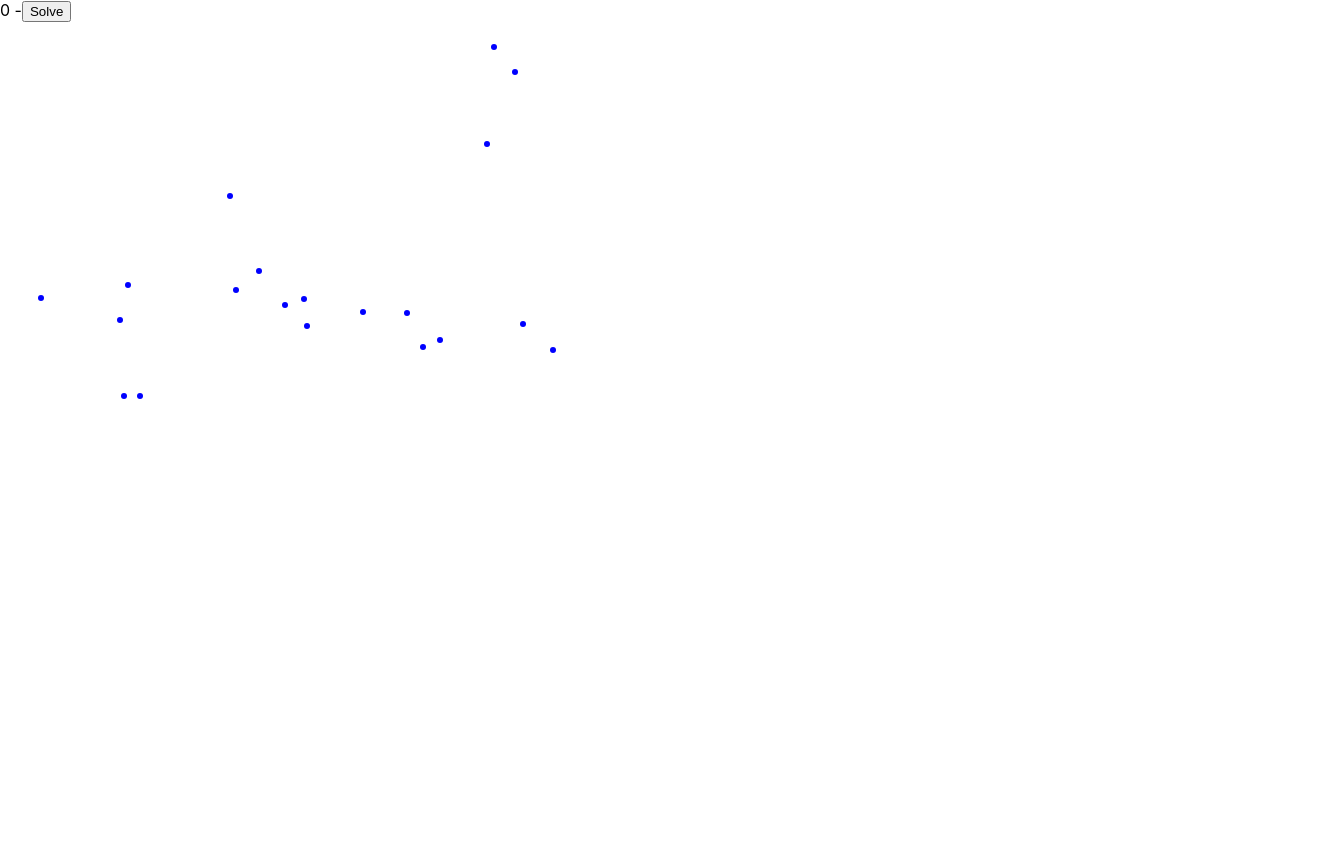
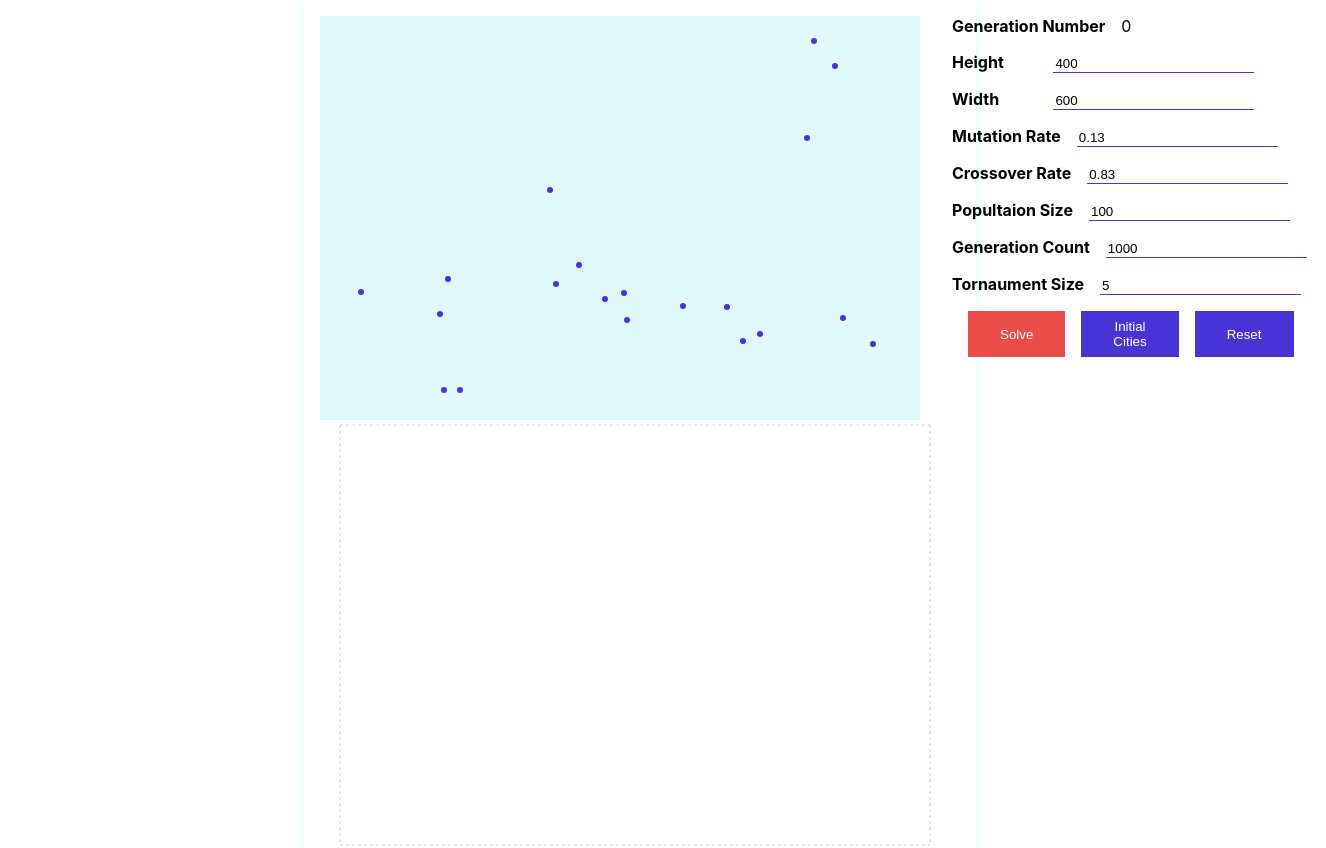
Before and after one commit to javadtavakoli/TSP-GA-React, a React (Create React App) app: page / in a window 1280 px wide. Shown: the top 848 px of the page, 1326 px wide, since content can reach past the window. Before the commit the page ends 800 px from the top, so only its background shows below. Built offline with nearby package versions, Linux system fonts and the light colour scheme.

Commit message:
Added controls and style

```diff
--- a/src/App.css
+++ b/src/App.css
@@ -1,38 +1,62 @@
-.App {
-  text-align: center;
+.container{
+  display: flex;
+
 }
-
-.App-logo {
-  height: 40vmin;
-  pointer-events: none;
+.wrapper{
+  max-width: 50%;
+  box-shadow: #dff9fb 0 0 9px 0px;
+  margin: 0 auto;
+  padding: 1rem;
 }
-
-@media (prefers-reduced-motion: no-preference) {
-  .App-logo {
-    animation: App-logo-spin infinite 20s linear;
-  }
+button{
+  border:none;
+  padding: 0.5rem 2rem;
+  background: #4834d4;
+  color: #fff;
 }
-
-.App-header {
-  background-color: #282c34;
-  min-height: 100vh;
+.label{
+  font-weight: bold;
+  min-width: 25%;
+}
+.value{
+  max-width: 70%;
+}
+.value>*{
+  margin-left: 1rem;
+  width: 100%;
+}
+.playground line{
+  stroke:#eb4d4b ;
+  stroke-width: 2px;
+}
+.playground circle{
+  fill: #4834d4;
+}
+.playground{
+  background: #dff9fb;
+}
+.controls {
+  padding: 0 2rem;
+  flex: 1;
+}
+input {
+  border: none;
+  border-bottom: 1px solid #4834d4;
+  outline: none;
+}
+.description{
   display: flex;
-  flex-direction: column;
-  align-items: center;
-  justify-content: center;
-  font-size: calc(10px + 2vmin);
-  color: white;
+  margin-bottom: 1rem;
 }
-
-.App-link {
-  color: #61dafb;
+.buttons {
+  display: flex;
 }
-
-@keyframes App-logo-spin {
-  from {
-    transform: rotate(0deg);
-  }
-  to {
-    transform: rotate(360deg);
-  }
+.initial-button,.reset-button{
+  margin-left: 1rem;
 }
+.reset-button{
+  background: #eb4d4b;
+}
+.chart{
+  height: 30rem;
+}
--- a/src/App.tsx
+++ b/src/App.tsx
@@ -11,6 +11,9 @@ import {
   TournaumentSelection,
 } from "./GA/functions";
 import { logRoutes } from "./utilities/logger";
+
+import { fireEvent } from "@testing-library/react";
+import { Chart, ChartData } from "./chart";
 const calcPercent = (total: number, percent: number) =>
   Math.floor((percent * total) / 100);
 type Line = {
@@ -24,9 +27,10 @@ function App() {
   const [lines, setLines] = useState<Line[]>([]);
   const [height, setHeight] = useState(400);
   const [width, setWidth] = useState(600);
+  const [lineData, setLineData] = useState<ChartData[]>([]);
   const [currentGeneration, setCurrentGeneration] = useState(0);
-  const mutationReteRef = useRef(0.3);
-  const crossOverRateRef = useRef(0.9);
+  const mutationReteRef = useRef(0.13);
+  const crossOverRateRef = useRef(0.83);
   const citiesCountRef = useRef(20);
   const populationSizeRef = useRef(100);
   const generationsCountRef = useRef(1000);
@@ -61,7 +65,6 @@ function App() {
 
   const solve = async () => {
     let currentPopulation = new Population(true, populationSizeRef.current);
-    logRoutes(currentPopulation, -1);
     drawLines(currentPopulation.getFittest());
     for (
       let generationIndex = 0;
@@ -122,24 +125,30 @@ function App() {
       setCurrentGeneration(generationIndex);
       currentPopulation = newPopulation;
       const fittest = currentPopulation.getFittest();
+      setLineData((_lineData) =>
+        _lineData.concat({
+          name: generationIndex.toString(),
+          fitness: fittest.getFitness(),
+        } as ChartData)
+      );
       drawLines(fittest);
       await delay(1);
     }
   };
   useEffect(() => {
+    reset();
+  }, []);
+  const reset = () => {
     initialCities();
     setLines([]);
-    let currentPopulation = new Population(true, 1000);
-  }, []);
+  };
   return (
+    <div className="wrapper">
       <div className="container">
-      <div>
-        {currentGeneration} -<button onClick={solve}>Solve</button>
-      </div>
-      <div>
+        <div className="playground">
           <svg height={height} width={width}>
             {cities.map((city) => (
-            <circle cx={city.x} cy={city.y} r="3" fill="blue" />
+              <circle cx={city.x} cy={city.y} r="3" />
             ))}
             {lines.map((line) => (
               <line
@@ -148,10 +157,107 @@ function App() {
                 y1={line.y1}
                 x2={line.x2}
                 y2={line.y2}
-              style={{ stroke: `rgb(255,0,0)`, strokeWidth: 2 }}
               />
             ))}
           </svg>
+        </div>
+        <div className="controls">
+          <div className="description">
+            <div className="label">Generation Number</div>
+            <div className="value">
+              <div>{currentGeneration}</div>
+            </div>
+          </div>
+          <div className="description">
+            <div className="label">Height</div>
+            <div className="value">
+              <input
+                value={height}
+                onChange={(e) => setHeight(Number.parseInt(e.target.value))}
+              />
+            </div>
+          </div>
+          <div className="description">
+            <div className="label">Width</div>
+            <div className="value">
+              <input
+                value={width}
+                onChange={(e) => setWidth(Number.parseInt(e.target.value))}
+              />
+            </div>
+          </div>
+          <div className="description">
+            <div className="label">Mutation Rate</div>
+            <div className="value">
+              <input
+                defaultValue={mutationReteRef.current}
+                onChange={(e) => {
+                  mutationReteRef.current = Number.parseFloat(e.target.value);
+                }}
+              />
+            </div>
+          </div>
+          <div className="description">
+            <div className="label">Crossover Rate</div>
+            <div className="value">
+              <input
+                defaultValue={crossOverRateRef.current}
+                onChange={(e) => {
+                  crossOverRateRef.current = Number.parseFloat(e.target.value);
+                }}
+              />
+            </div>
+          </div>
+          <div className="description">
+            <div className="label">Popultaion Size</div>
+            <div className="value">
+              <input
+                defaultValue={populationSizeRef.current}
+                onChange={(e) => {
+                  populationSizeRef.current = Number.parseInt(e.target.value);
+                }}
+              />
+            </div>
+          </div>
+          <div className="description">
+            <div className="label">Generation Count</div>
+            <div className="value">
+              <input
+                defaultValue={generationsCountRef.current}
+                onChange={(e) => {
+                  generationsCountRef.current = Number.parseInt(e.target.value);
+                }}
+              />
+            </div>
+          </div>
+          <div className="description">
+            <div className="label">Tornaument Size</div>
+            <div className="value">
+              <input
+                defaultValue={tornaumentSizeRef.current}
+                onChange={(e) => {
+                  tornaumentSizeRef.current = Number.parseInt(e.target.value);
+                }}
+              />
+            </div>
+          </div>
+          <div className="buttons">
+            <button onClick={solve} className="reset-button">
+              Solve
+            </button>
+            <button onClick={initialCities} className="initial-button">
+              Initial Cities
+            </button>
+            <button onClick={reset} className="initial-button">
+              Reset
+            </button>
+          </div>
+        </div>
+      </div>
+      <div >
+        <div className="chart">
+          <Chart data={lineData} />
+        </div>
       </div>
     </div>
   );
```
Lines whose indentation alone changed are shown as unchanged.
